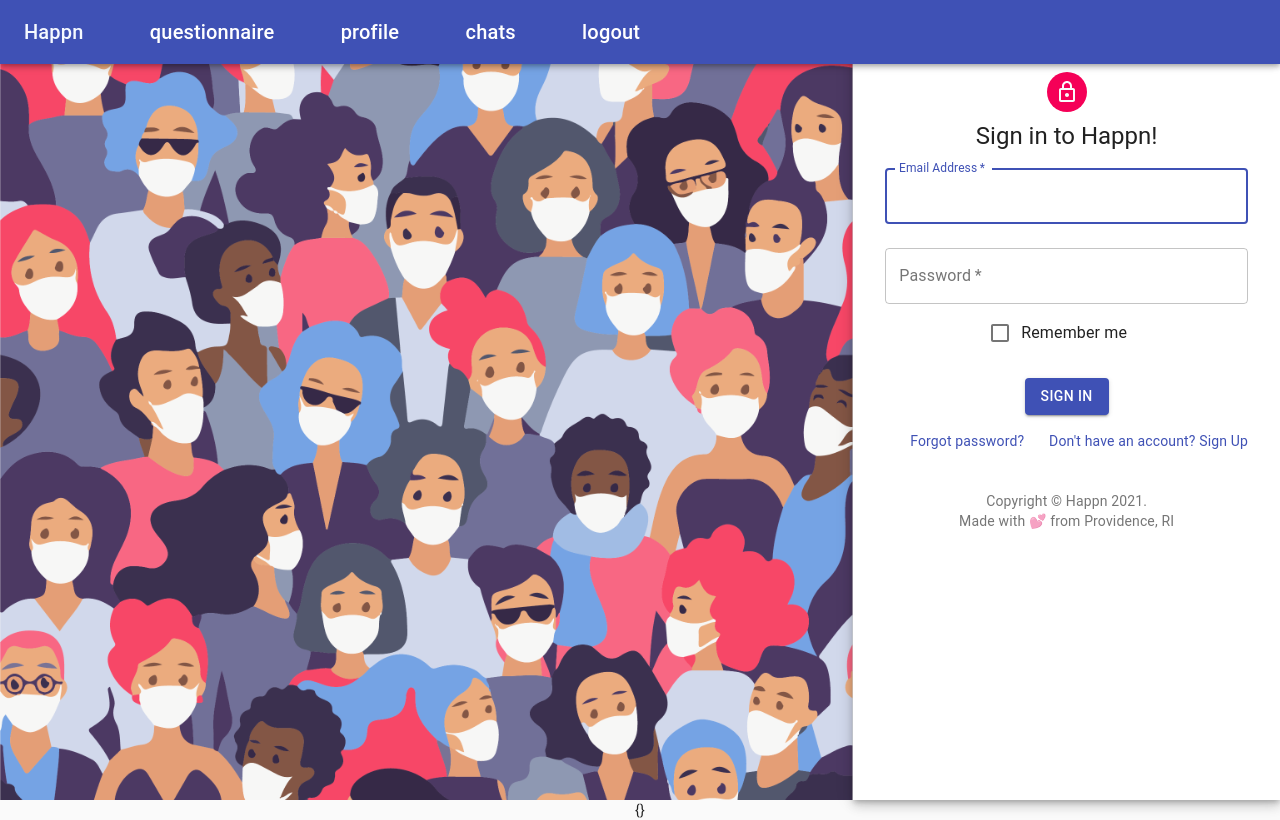
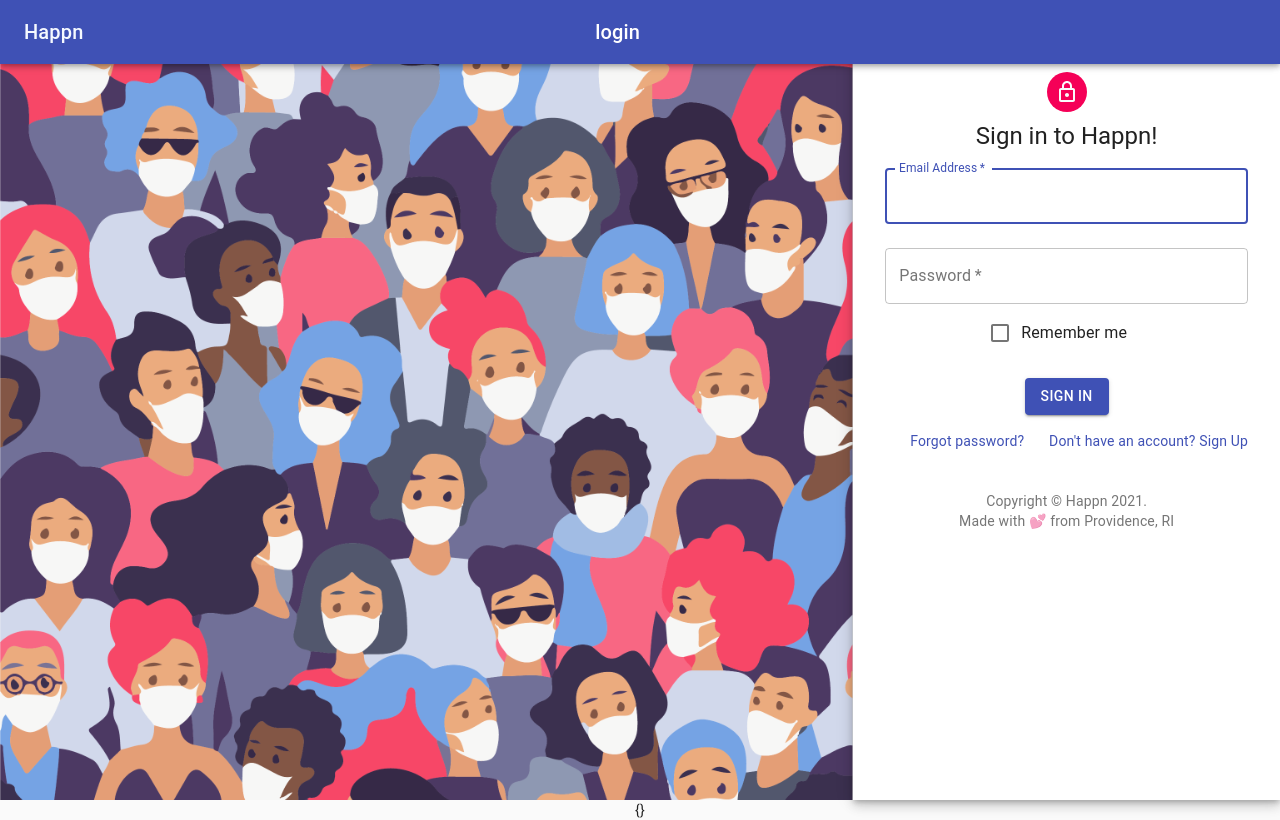
Before and after one commit to SreehariRamMohan/happn-fe, a React (Create React App) app: page / in a window 1280 px wide. Built offline with nearby package versions, Linux system fonts and the light colour scheme.

Commit message:
Fix some route header issues

```diff
--- a/src/components/AppHeader.js
+++ b/src/components/AppHeader.js
@@ -28,8 +28,9 @@
   const location = useLocation();
 
   //'signup'
-  const routes_public = ['Login'];
+  const routes_public = ['login'];
   const routes = ['questionnaire', 'profile', 'chats', 'logout'];
+  // alert(location.pathname);
 
   return (
     <div style={{flexGrow: "1"}}>
@@ -39,7 +40,7 @@
 
             <WhiteNavItem edge="start" variant="h6"> Happn</WhiteNavItem>
 
-            {location.pathname.includes("Login") || location.pathname.includes("logout") ? routes_public.map((aName) =>
+            {location.pathname.includes("login") || location.pathname.includes("signup") || location.pathname.includes("logout") || (location.pathname === "/") ? routes_public.map((aName) =>
               <Typography variant="h6">
                 <NavLink className={classes.navlink} to={ `/${aName}` }>
                     {aName}
```
